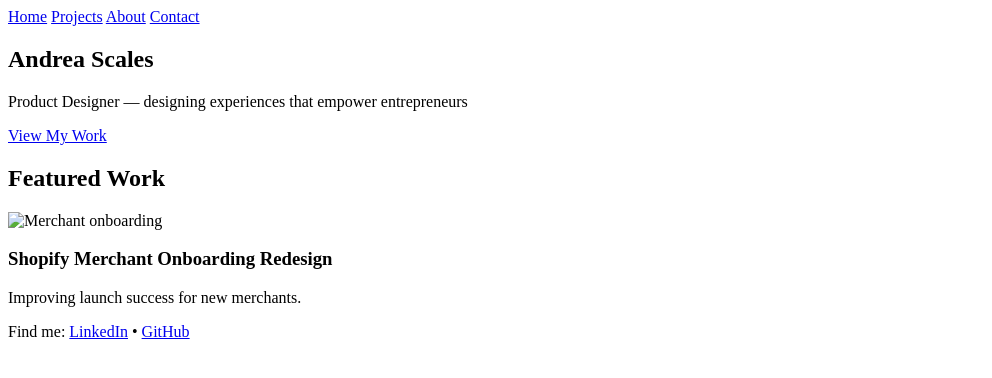
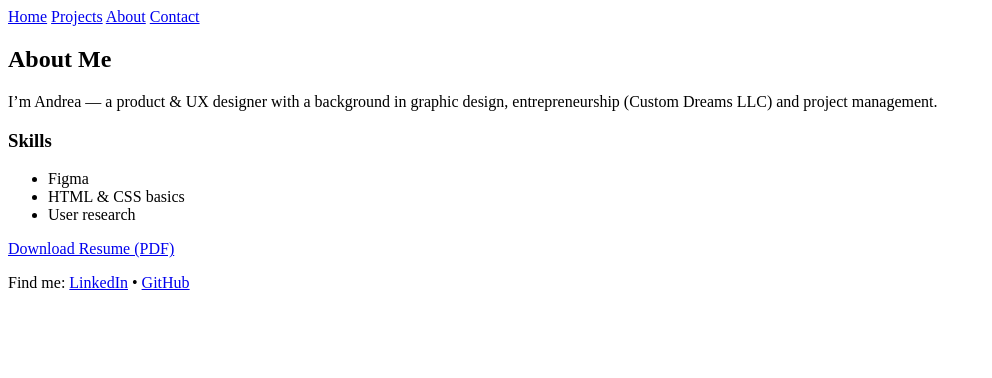
Before and after one commit to AndreaScales/AndreaScales.github.io, a plain HTML site: page about.html in a window 1280 px wide. Shown: the whole page, without its empty margins (0-992 px from the left). Drawn offline with Linux system fonts and the light colour scheme.

Commit message:
Adding more content

```diff
--- a/about.html
+++ b/about.html
@@ -17,25 +17,17 @@
   </header>
 
   <main>
-    <section class="hero">
-      <h1>Andrea Scales</h1>
-      <p>Product Designer — designing experiences that empower entrepreneurs</p>
-      <a class="cta" href="projects.html">View My Work</a>
-    </section>
+    <h2>About Me</h2>
+    <p>I’m Andrea — a product & UX designer with a background in graphic design, entrepreneurship (Custom Dreams LLC) and project management.</p>
+    <h3>Skills</h3>
+    <ul>
+      <li>Figma</li>
+      <li>HTML & CSS basics</li>
+      <li>User research</li>
+    </ul>
+    <p><a href="assets/resume/AndreaScales_Resume.pdf" target="_blank">Download Resume (PDF)</a></p>
+  </main>
 
-    <section class="featured">
-      <h2>Featured Work</h2>
-      <div class="project-list">
-        <!-- Each item links to projects.html; later you can make separate case-study pages -->
-        <article>
-          <img src="assets/images/shopify-onboarding-thumb.jpg" alt="Merchant onboarding">
-          <h3>Shopify Merchant Onboarding Redesign</h3>
-          <p>Improving launch success for new merchants.</p>
-        </article>
-        <!-- add more thumbnails -->
-      </div>
-    </section>
-  </main>
 
   <footer>
     <p>Find me: <a href="https://www.linkedin.com">LinkedIn</a> • <a href="https://github.com/yourusername">GitHub</a></p>
```
Also changed, not shown: contact.html (+4 -18 lines), projects.html (+2 -5 lines).
